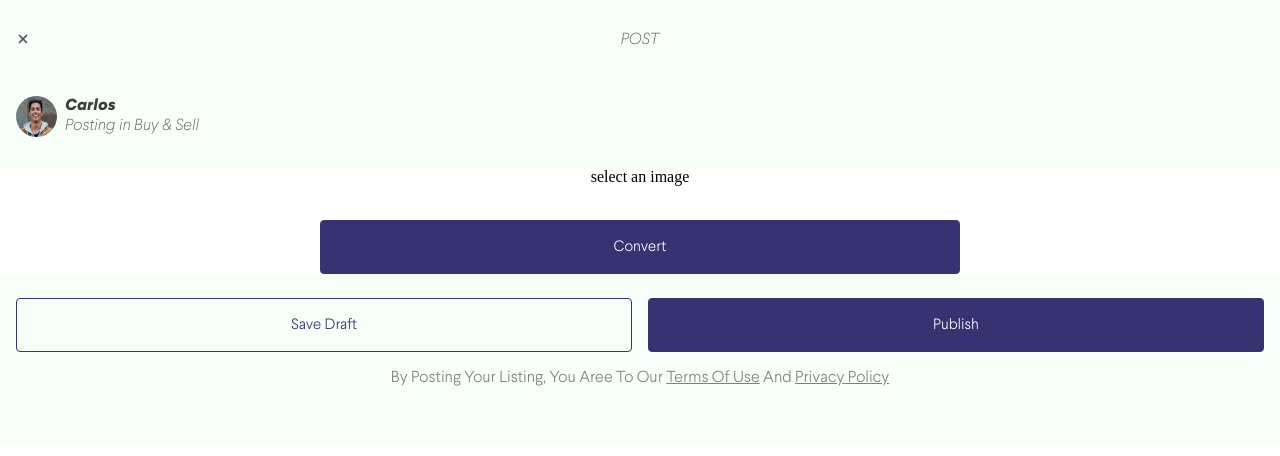
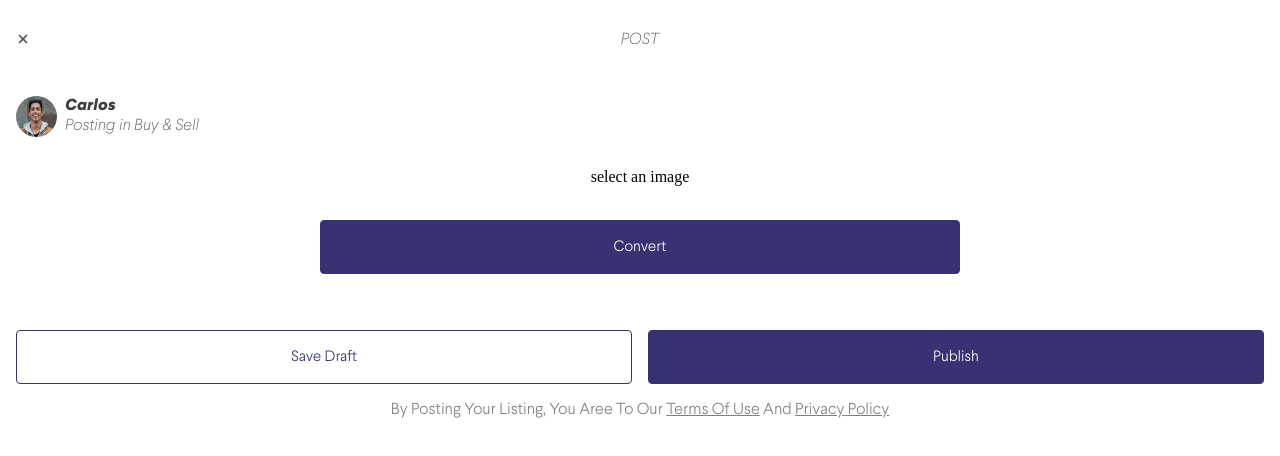
Before and after one commit to ejkorol/industry-team-two, a React (Vite) app: page / in a window 1280 px wide. Shown: the top 456 px of the page. Built offline with nearby package versions, Linux system fonts and the light colour scheme.

Commit message:
change background color

```diff
--- a/src/components/ImageGen/ImageGen.scss
+++ b/src/components/ImageGen/ImageGen.scss
@@ -33,7 +33,7 @@
       border-radius: 4px;
       background-color: $Purple;
       color: $White;
-      margin: 0 auto;
+      margin: 0 auto 2rem;
       display: block;
     }
   }
--- a/src/components/PostFooter/PostFooter.scss
+++ b/src/components/PostFooter/PostFooter.scss
@@ -3,7 +3,7 @@
 @use "@/assets/styles/partials/variables" as *;
 
 .post-footer{
-    background-color: $Light;
+    background-color: white;
     padding: 1.5rem 1rem;
 
     &__buttons{
@@ -16,7 +16,7 @@
         @include typography(15px, 400, $White, 20px, none, capitalize);
         width: 50%;
         color: $Purple;
-        background-color: $Light;
+        background-color: white;
         border: 1px solid $Purple;
         padding: 1rem 0.5rem;
         border-radius: 4px;
--- a/src/components/PostHeader/PostHeader.scss
+++ b/src/components/PostHeader/PostHeader.scss
@@ -3,7 +3,7 @@
 @use '@/assets/styles/partials/variables' as *;
 
 .poster {
-    background-color: $Light;
+    background-color: white;
 
     &__top-container {
         display: flex;
```
